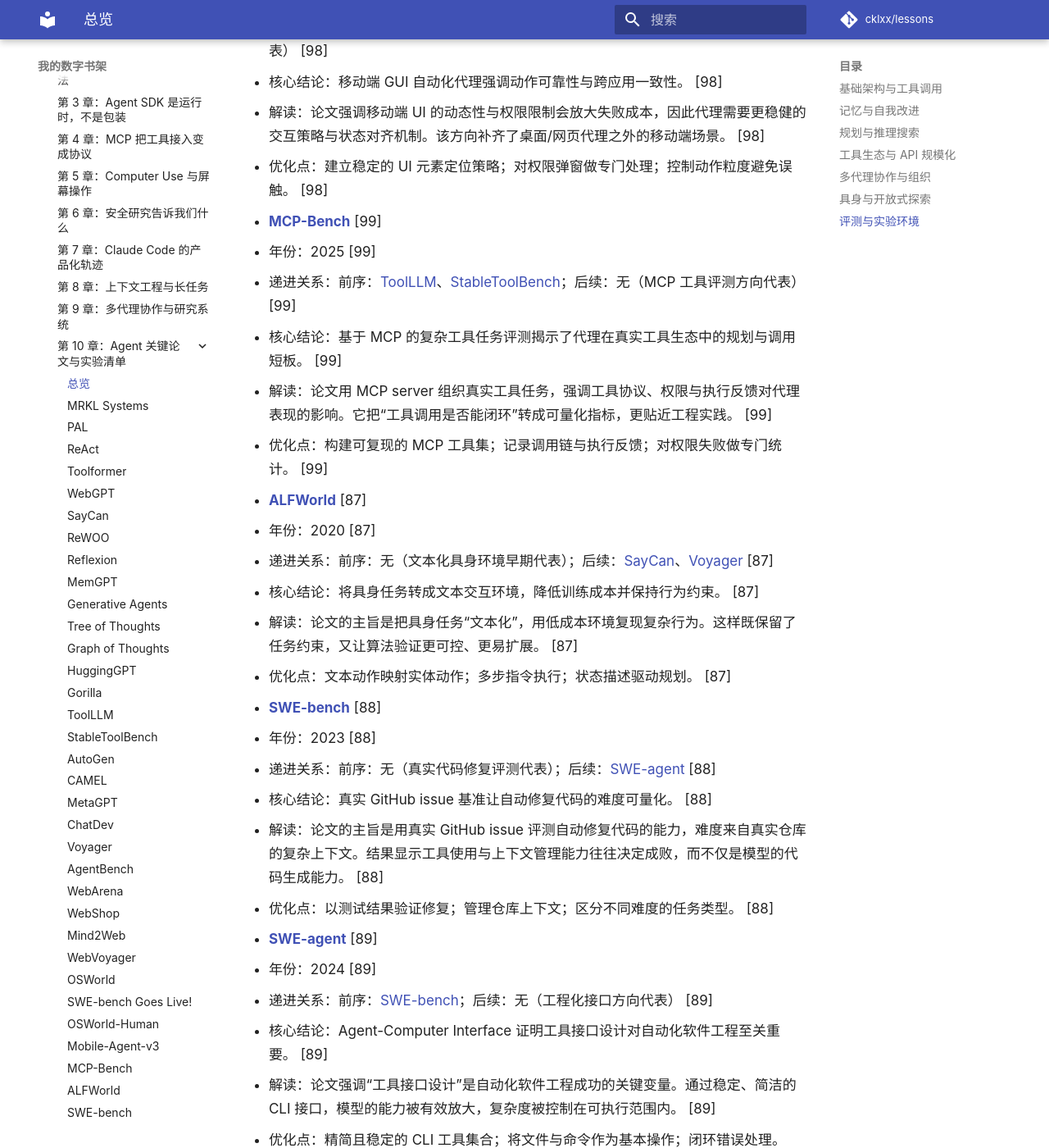
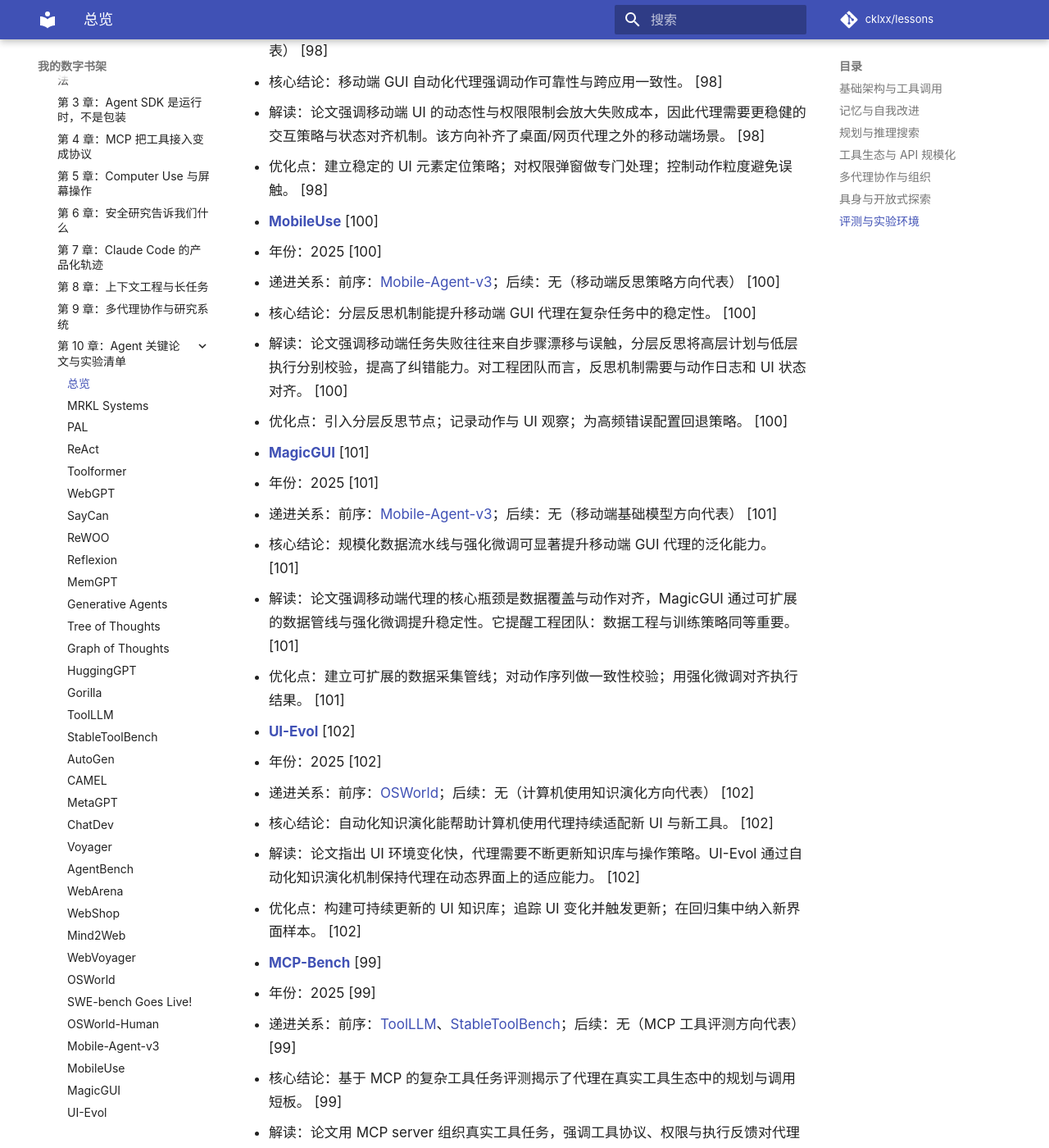
Before and after one commit to cklxx/lessons, an MkDocs documentation site: the page built from docs/books/claude-agents/10-agent-papers-and-experiments.md, in a window 1280 px wide and 1400 px high, scrolled down 9163 px. Shown: the whole window at 82% size. Built offline with MkDocs 1.6.1 and Material for MkDocs 9.7.7, drawn with Linux system fonts in a browser that asks for light colours; comment, search, counter and statistics services are not loaded.

Commit message:
docs: add 2025 mobile agent papers

```diff
--- a/docs/books/claude-agents/10-agent-papers-and-experiments.md
+++ b/docs/books/claude-agents/10-agent-papers-and-experiments.md
@@ -202,6 +202,24 @@
   - 核心结论：移动端 GUI 自动化代理强调动作可靠性与跨应用一致性。 [98]
   - 解读：论文强调移动端 UI 的动态性与权限限制会放大失败成本，因此代理需要更稳健的交互策略与状态对齐机制。该方向补齐了桌面/网页代理之外的移动端场景。 [98]
   - 优化点：建立稳定的 UI 元素定位策略；对权限弹窗做专门处理；控制动作粒度避免误触。 [98]
+- **[MobileUse](papers/mobileuse.md)** [100]
+  - 年份：2025 [100]
+  - 递进关系：前序：[Mobile-Agent-v3](papers/mobile-agent-v3.md)；后续：无（移动端反思策略方向代表） [100]
+  - 核心结论：分层反思机制能提升移动端 GUI 代理在复杂任务中的稳定性。 [100]
+  - 解读：论文强调移动端任务失败往往来自步骤漂移与误触，分层反思将高层计划与低层执行分别校验，提高了纠错能力。对工程团队而言，反思机制需要与动作日志和 UI 状态对齐。 [100]
+  - 优化点：引入分层反思节点；记录动作与 UI 观察；为高频错误配置回退策略。 [100]
+- **[MagicGUI](papers/magicgui.md)** [101]
+  - 年份：2025 [101]
+  - 递进关系：前序：[Mobile-Agent-v3](papers/mobile-agent-v3.md)；后续：无（移动端基础模型方向代表） [101]
+  - 核心结论：规模化数据流水线与强化微调可显著提升移动端 GUI 代理的泛化能力。 [101]
+  - 解读：论文强调移动端代理的核心瓶颈是数据覆盖与动作对齐，MagicGUI 通过可扩展的数据管线与强化微调提升稳定性。它提醒工程团队：数据工程与训练策略同等重要。 [101]
+  - 优化点：建立可扩展的数据采集管线；对动作序列做一致性校验；用强化微调对齐执行结果。 [101]
+- **[UI-Evol](papers/ui-evol.md)** [102]
+  - 年份：2025 [102]
+  - 递进关系：前序：[OSWorld](papers/osworld.md)；后续：无（计算机使用知识演化方向代表） [102]
+  - 核心结论：自动化知识演化能帮助计算机使用代理持续适配新 UI 与新工具。 [102]
+  - 解读：论文指出 UI 环境变化快，代理需要不断更新知识库与操作策略。UI-Evol 通过自动化知识演化机制保持代理在动态界面上的适应能力。 [102]
+  - 优化点：构建可持续更新的 UI 知识库；追踪 UI 变化并触发更新；在回归集中纳入新界面样本。 [102]
 - **[MCP-Bench](papers/mcp-bench.md)** [99]
   - 年份：2025 [99]
   - 递进关系：前序：[ToolLLM](papers/toollm.md)、[StableToolBench](papers/stable-toolbench.md)；后续：无（MCP 工具评测方向代表） [99]
--- a/mkdocs.yml
+++ b/mkdocs.yml
@@ -144,6 +144,9 @@
               - SWE-bench Goes Live!: books/claude-agents/papers/swe-bench-goes-live.md
               - OSWorld-Human: books/claude-agents/papers/osworld-human.md
               - Mobile-Agent-v3: books/claude-agents/papers/mobile-agent-v3.md
+              - MobileUse: books/claude-agents/papers/mobileuse.md
+              - MagicGUI: books/claude-agents/papers/magicgui.md
+              - UI-Evol: books/claude-agents/papers/ui-evol.md
               - MCP-Bench: books/claude-agents/papers/mcp-bench.md
               - ALFWorld: books/claude-agents/papers/alfworld.md
               - SWE-bench: books/claude-agents/papers/swe-bench.md
```
Also changed, not shown: docs/books/claude-agents/papers/magicgui.md (added, +33 -0 lines), docs/books/claude-agents/papers/mobileuse.md (added, +33 -0 lines), docs/books/claude-agents/papers/ui-evol.md (added, +33 -0 lines), docs/books/claude-agents/references.md (+3 -0 lines).
